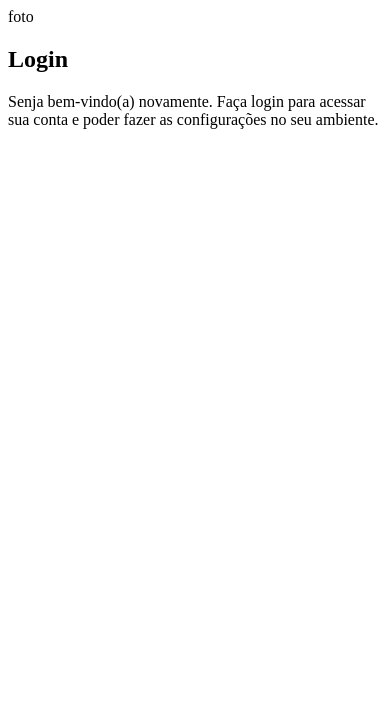
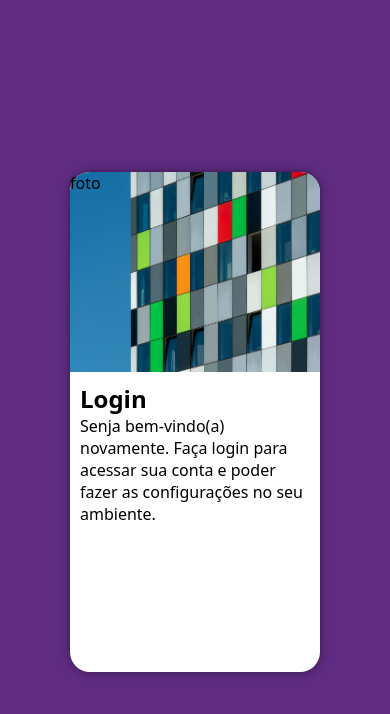
Before and after one commit to GomesYago/projeto-login, a plain HTML site: page index.html in a window 390 px wide. Drawn offline with Linux system fonts and the light colour scheme.

Commit message:
projeto login tela mobile

```diff
--- a/estilos/style.css
+++ b/estilos/style.css
@@ -8,3 +8,44 @@
     Lilás: ##5f2c82
 
 */
+*{
+    font-family: system-ui, -apple-system, BlinkMacSystemFont, 'Segoe UI', Roboto, Oxygen, Ubuntu, Cantarell, 'Open Sans', 'Helvetica Neue', sans-serif;
+    padding: 0px;
+    margin: 0px;
+    box-sizing: border-box;
+}
+body, html{
+    background-color: #5f2c82;
+    height: 100vh;
+    width: 100vw;
+}
+main{
+    height: 100vh;
+    width: 100vw;
+}
+section#login{
+    background-color: white;
+    width: 250px;
+    height: 500px;
+    border-radius: 20px;
+
+    position: absolute;
+    top: 50%;
+    left: 50%;
+    transform: translate(-50%, -50%);
+    box-shadow: 0px 0px 10px rgba(0, 0, 0, 0.459);
+}
+section#login > div#imagem{
+    display: block;
+    background: #5f2c82 url(../imagens/pexels-jan-van-der-wolf-17157512\ \(1\).jpg) no-repeat;
+    background-size: cover;
+    background-position: left bottom;
+    height: 200px;
+    border-top-left-radius: 20px;
+    border-top-right-radius: 20px;
+}
+section#login > div#formulario{
+    display: block;
+    padding: 10px;
+
+}
--- a/index.html
+++ b/index.html
@@ -9,7 +9,7 @@
 <body>
     <main>
         <section id="login">
-            <div id="imagens">
+            <div id="imagem">
                 foto
             </div>
 
```
